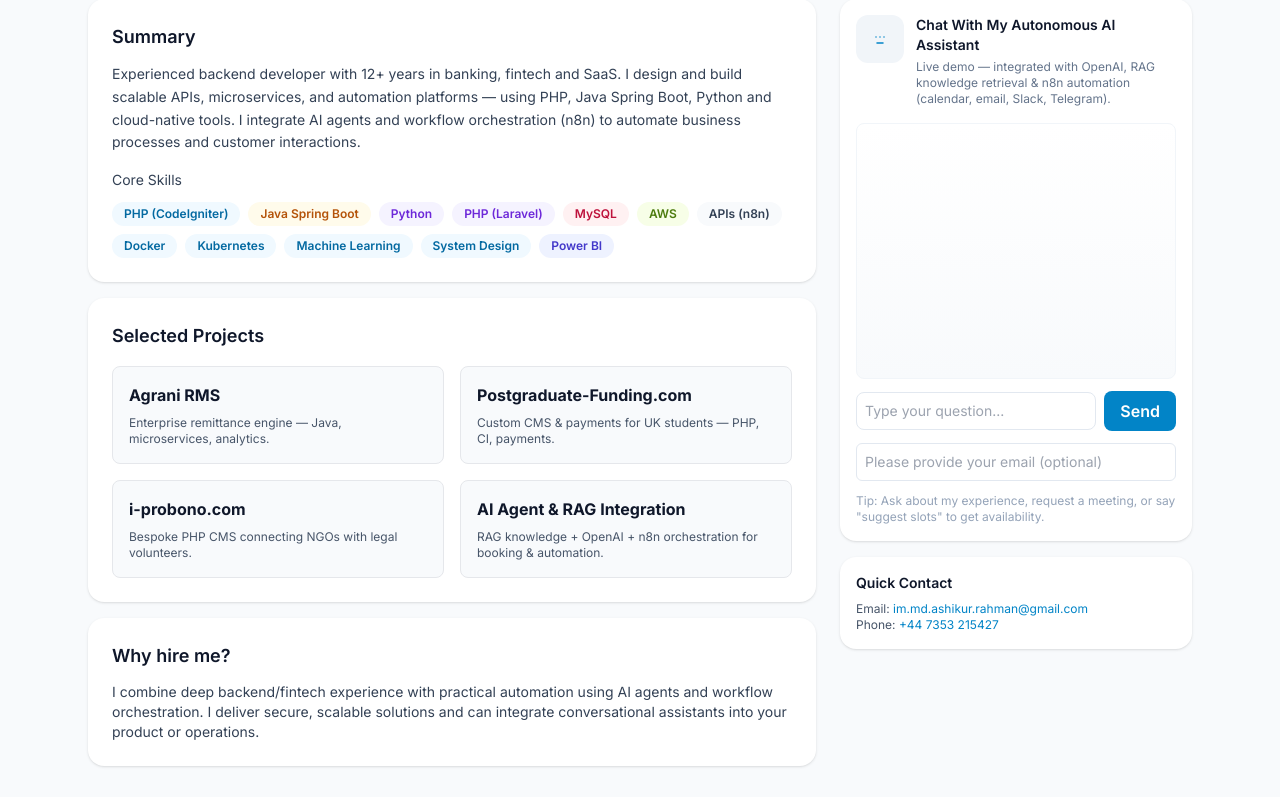
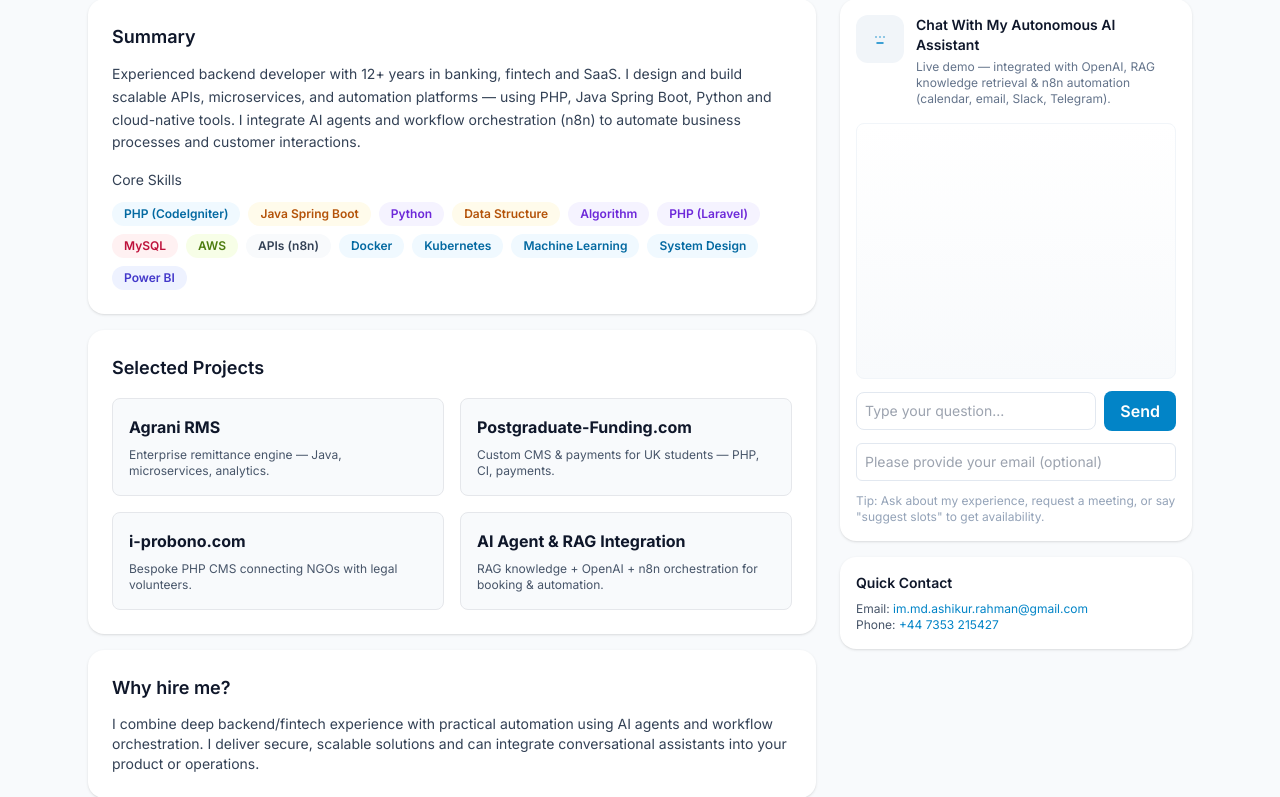
Before and after one commit to ashikur-rahman/ashikur.colud, a PHP site: page / in a window 1280 px wide. Shown: the part 129-926 px from the top of the page. Run offline with PHP 8.4, Linux system fonts and the light colour scheme; some libraries are stand-ins or nearby versions.

Commit message:
Changes from personal computer

```diff
--- a/index.php
+++ b/index.php
@@ -72,6 +72,9 @@
               <span class="text-xs font-semibold px-3 py-1 bg-sky-50 text-sky-700 rounded-full">PHP (CodeIgniter)</span>
               <span class="text-xs font-semibold px-3 py-1 bg-amber-50 text-amber-700 rounded-full">Java Spring Boot</span>
               <span class="text-xs font-semibold px-3 py-1 bg-violet-50 text-violet-700 rounded-full">Python</span>
+              <span class="text-xs font-semibold px-3 py-1 bg-amber-50 text-amber-700 rounded-full">Data Structure</span>
+              <span class="text-xs font-semibold px-3 py-1 bg-violet-50 text-violet-700 rounded-full">Algorithm</span>
+
               <span class="text-xs font-semibold px-3 py-1 bg-violet-50 text-violet-700 rounded-full">PHP (Laravel)</span>
               <span class="text-xs font-semibold px-3 py-1 bg-rose-50 text-rose-700 rounded-full">MySQL</span>
               <span class="text-xs font-semibold px-3 py-1 bg-lime-50 text-lime-700 rounded-full">AWS</span>
```
